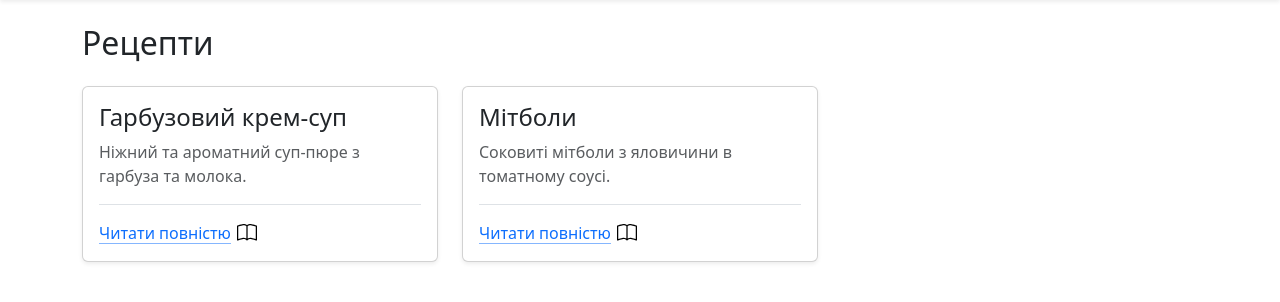
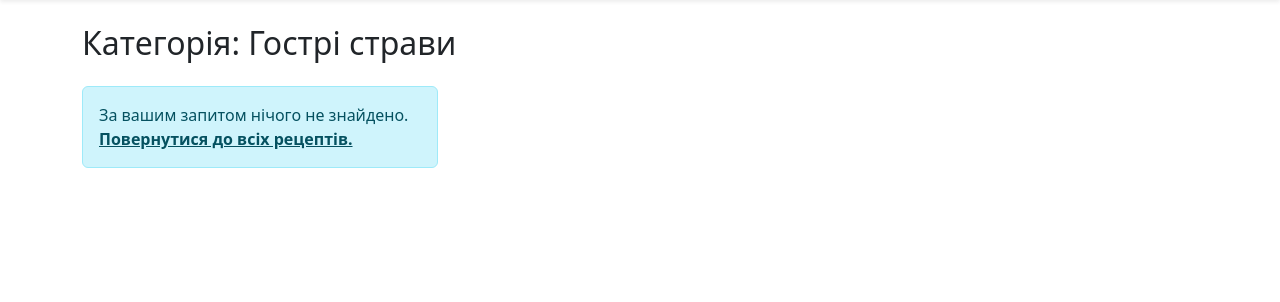
Before and after one commit to DariaNott/RecipeApp, a Flask app: page /?category_id=10 in a window 1280 px wide. Shown: the part 56-358 px from the top of the page. Run offline with Flask 3, Linux system fonts and the light colour scheme; data comes from the database, SQL or seed files in the repository.

Commit message:
Search implemented

```diff
--- a/app.py
+++ b/app.py
@@ -1,5 +1,5 @@
 from flask import Flask, render_template, request, redirect, url_for, flash
-from sqlalchemy import select, desc
+from sqlalchemy import or_, desc, select
 from models import db, seed_data, Recipe, Category, Ingredient, RecipeIngredient, InstructionStep, RecipeTip
 from forms import RecipeForm
 from datetime import datetime
@@ -102,18 +102,42 @@ def inject_global_data():
 @app.route('/')
 def index():
     page = request.args.get('page', 1, type=int)
-    base_query = select(Recipe).order_by(desc(Recipe.created_date))
+    search_query = request.args.get('query', '').strip()
+    category_id = request.args.get('category_id', type=int)
+
+    stmt = select(Recipe).order_by(desc(Recipe.created_date))
+
+    if search_query:
+        stmt = stmt.where(
+            or_(
+                Recipe.title.ilike(f"%{search_query}%"),
+                Recipe.description.ilike(f"%{search_query}%"),
+                # Пошук по назві інгредієнтів
+                Recipe.recipe_ingredients.any(
+                    RecipeIngredient.ingredient.has(Ingredient.title.ilike(f"%{search_query}%"))
+                )
+            )
+        )
+
+    if category_id:
+        stmt = stmt.where(Recipe.categories.any(Category.id == category_id))
+
     recipes_paginated = db.paginate(
-        base_query,
+        stmt,
         page=page,
         per_page=15,
         error_out=False
     )
 
+    categories = db.session.execute(select(Category).order_by(Category.title)).scalars().all()
+
     return render_template(
         'index.html',
         all_recipes=recipes_paginated.items,
-        pagination=recipes_paginated
+        pagination=recipes_paginated,
+        search_query=search_query,
+        selected_category=category_id,
+        categories=categories
     )
 
 
--- a/templates/base.html
+++ b/templates/base.html
@@ -89,8 +89,12 @@
                              <a class="nav-link" href="{{ url_for('add_recipe') }}">Додати Рецепт</a>
                         </li>
                     </ul>
-                    <form class="d-flex" role="search">
-                        <input class="form-control me-2" type="search" placeholder="Пошук" aria-label="Search"/>
+
+                    {# ОНОВЛЕНО: Форма пошуку тепер працює з GET-запитом #}
+                    <form class="d-flex" role="search" method="GET" action="{{ url_for('index') }}">
+                        <input class="form-control me-2" type="search" name="query"
+                               placeholder="Пошук" aria-label="Search"
+                               value="{{ search_query if search_query else '' }}"/>
                         <button class="btn btn-outline-success" type="submit">Пошук</button>
                     </form>
                 </div>
@@ -118,9 +122,7 @@
 
     </div>
 
-    <script src="https://cdn.jsdelivr.net/npm/bootstrap@5.3.8/dist/js/bootstrap.bundle.min.js"
-            integrity="sha384-FKyoEForCGlyvwx9Hj09JcYn3nv7wiPVlz7YYwJrWVcXK/BmnVDxM+D2scQbITxI"
-            crossorigin="anonymous"></script>
+    <script src="https://cdn.jsdelivr.net/npm/bootstrap@5.3.0/dist/js/bootstrap.bundle.min.js"></script>
 
     {% block scripts %}
     <script>
@@ -129,8 +131,6 @@
 
             if (isDesktop) {
                 // --- HOVER ЛОГІКА ДЛЯ ДЕСКТОПУ ---
-
-                // 1. Керування першим рівнем (для наведення на Nav Item)
                 document.querySelectorAll('.navbar .dropdown').forEach(function(everyDropdown){
                     everyDropdown.addEventListener('mouseover', function(){
                         this.querySelector('.dropdown-menu').classList.add('show');
@@ -140,7 +140,6 @@
                     });
                 });
 
-                // 2. Керування дочірніми меню (для коректного позиціонування CSS)
                 document.querySelectorAll('.dropdown-submenu').forEach(function(everySubmenu){
                     everySubmenu.addEventListener('mouseover', function(){
                         this.querySelector('.dropdown-menu').classList.add('show');
@@ -151,23 +150,20 @@
                 });
 
             } else {
-                // --- CLICK ЛОГІКА ДЛЯ МОБІЛЬНИХ (ВЕРТИКАЛЬНО) ---
+                // --- CLICK ЛОГІКА ДЛЯ МОБІЛЬНИХ ---
                 document.querySelectorAll('.dropdown-submenu > a').forEach(function(everyItem){
                     everyItem.addEventListener('click', function(e){
-                        // Запобігаємо переходу за посиланням, якщо є підменю
                         let nextEl = everyItem.nextElementSibling;
                         if(nextEl && nextEl.classList.contains('dropdown-menu')){
                             e.preventDefault();
-                            e.stopPropagation(); // Зупиняємо спливання, щоб не закрити батьківське меню
+                            e.stopPropagation();
 
-                            // Закриваємо всі інші дочірні меню, крім поточного
                             document.querySelectorAll('.dropdown-submenu .dropdown-menu.show').forEach(function(el){
                                 if (el !== nextEl) {
                                     el.classList.remove('show');
                                 }
                             });
 
-                            // Перемикаємо 'show' для поточного елемента (вертикальне розкриття)
                             nextEl.classList.toggle('show');
                         }
                     });
--- a/templates/index.html
+++ b/templates/index.html
@@ -1,10 +1,23 @@
 {% extends "base.html" %}
 
-{% block title %}Останні Рецепти{% endblock %}
+{% block title %}
+    {% if search_query %} Пошук: {{ search_query }} {% else %} Останні Рецепти {% endif %}
+{% endblock %}
 
 {% block content %}
 
-<h2 class="mb-4">Рецепти</h2>
+<h2 class="mb-4">
+    {% if search_query %}
+        Результати пошуку: "{{ search_query }}"
+    {% elif selected_category %}
+        Категорія:
+        {% for cat in categories if cat.id == selected_category %}
+            {{ cat.title }}
+        {% endfor %}
+    {% else %}
+        Всі рецепти
+    {% endif %}
+</h2>
 
 <div class="row row-cols-1 row-cols-lg-3 g-4">
 
@@ -14,10 +27,11 @@
         <div id="feed-item-{{recipe.id}}" class="recipe-preview card h-100 shadow-sm p-3">
             <h3 class="fs-4 card-title">{{ recipe.title }}</h3>
 
-            <p class="card-text text-muted">{{ recipe.description }}</p>
+            <p class="card-text text-muted">
+                {{ recipe.description | truncate(120) }}
+            </p>
 
             <div class="mt-auto pt-3 border-top d-flex justify-content-between align-items-end">
-
                 <a href="{{ url_for('recipe', recipe_id=recipe.id) }}" class="icon-link">
                     Читати повністю
                     <img src="{{ url_for('static', filename='images/book.svg') }}" alt="book" height="20">
@@ -26,6 +40,13 @@
         </div>
     </div>
 
+    {% else %}
+    <div class="col-12">
+        <div class="alert alert-info">
+            За вашим запитом нічого не знайдено.
+            <a href="{{ url_for('index') }}" class="alert-link">Повернутися до всіх рецептів.</a>
+        </div>
+    </div>
     {% endfor %}
 
 </div>
@@ -37,7 +58,7 @@
         {# Кнопка "Попередня" #}
         <li class="page-item {% if not pagination.has_prev %}disabled{% endif %}">
             <a class="page-link"
-               href="{{ url_for('index', page=pagination.prev_num) if pagination.has_prev else '#' }}">
+               href="{{ url_for('index', page=pagination.prev_num, query=search_query, category_id=selected_category) if pagination.has_prev else '#' }}">
                 Попередня
             </a>
         </li>
@@ -46,10 +67,12 @@
         {% for p in pagination.iter_pages(left_edge=1, right_edge=1, left_current=2, right_current=2) %}
             {% if p %}
             <li class="page-item {% if p == pagination.page %}active{% endif %}">
-            <a class="page-link" href="{{ url_for('index', page=p) }}">{{ p }}</a>
+                {# Додаємо query та category_id до посилання, щоб не втратити пошук при зміні сторінки #}
+                <a class="page-link" href="{{ url_for('index', page=p, query=search_query, category_id=selected_category) }}">
+                    {{ p }}
+                </a>
             </li>
             {% else %}
-        {# Еліпсис (...) для пропущених сторінок #}
             <li class="page-item disabled"><span class="page-link">...</span></li>
             {% endif %}
         {% endfor %}
@@ -57,7 +80,7 @@
         {# Кнопка "Наступна" #}
         <li class="page-item {% if not pagination.has_next %}disabled{% endif %}">
             <a class="page-link"
-               href="{{ url_for('index', page=pagination.next_num) if pagination.has_next else '#' }}">
+               href="{{ url_for('index', page=pagination.next_num, query=search_query, category_id=selected_category) if pagination.has_next else '#' }}">
                 Наступна
             </a>
         </li>
```
Lines whose indentation alone changed are shown as unchanged.
